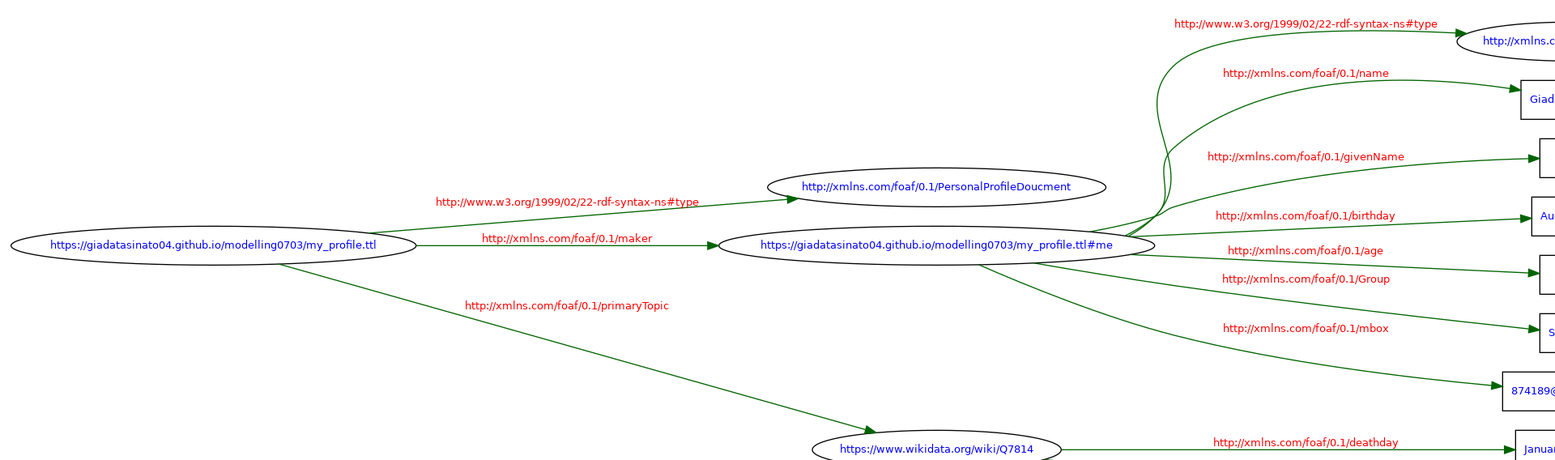
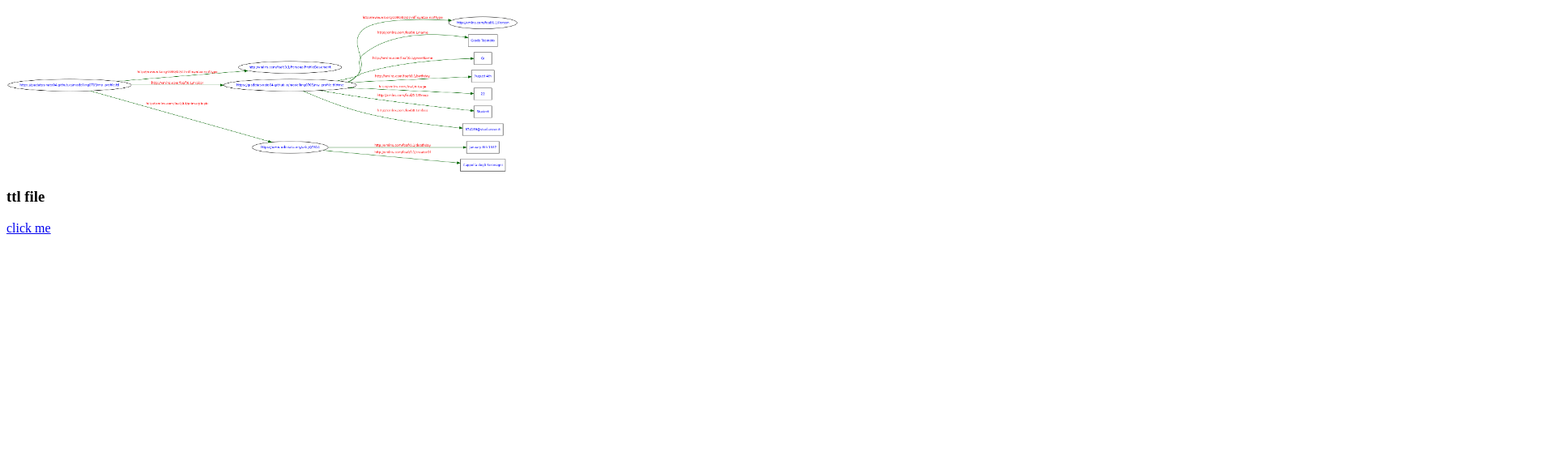
Before and after one commit to giadatasinato04/lab1403, a plain HTML site: page index.html in a window 1280 px wide. Shown: the part 48-616 px from the top of the page at 81% size, 1920 px wide, since content can reach past the window. Drawn offline with Linux system fonts and the light colour scheme.

Commit message:
latest version

```diff
--- a/index.html
+++ b/index.html
@@ -4,7 +4,7 @@
 <body>
 
 <h1> ABOUT </h1>
-<img src="graph.png">
+<img width=50% src="graph.png">
 <h3> ttl file </h3>
 <a href="https://raw.githubusercontent.com/giadatasinato04/lab1403.github.io/master/my_profile.ttl"> click me</a>
 </body>
```
